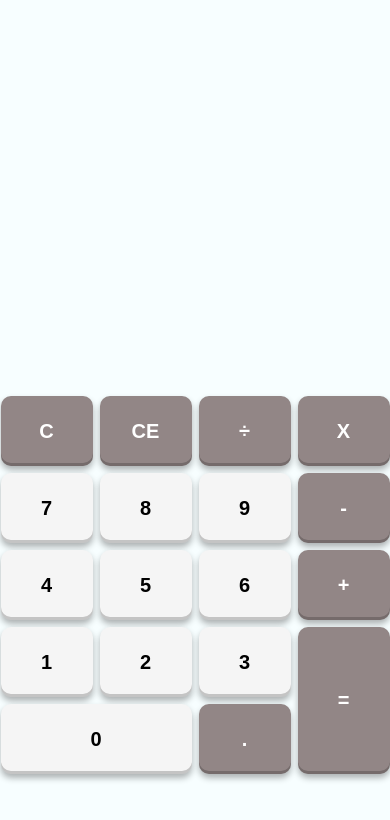
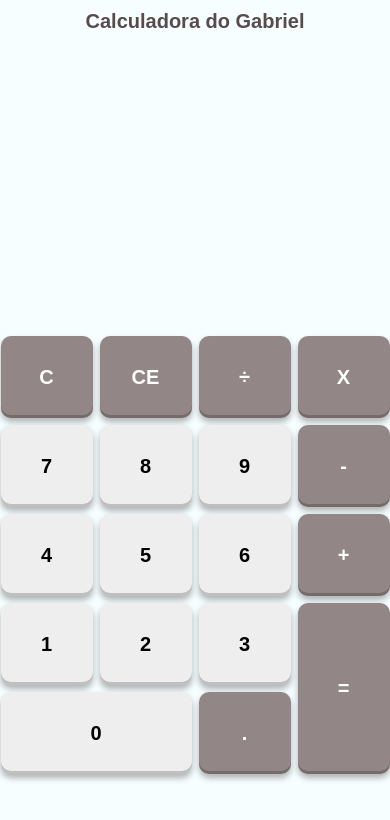
Before and after one commit to MestreJoker/Calculadora-JS, a plain HTML site: page index.html in a window 390 px wide. Drawn offline with nearby package versions, Linux system fonts and the light colour scheme.

Commit message:
Alternado o tamanho dos botões (mobile)

```diff
--- a/index.html
+++ b/index.html
@@ -3,7 +3,7 @@
 
 <head>
     <meta charset="UTF-8">
-    <meta name="viewport" content="width=device-width, initial-scale=1.0">
+    <meta name="viewport" content="width=device-width, initial-scale=1.0, maximum-scale=1.0, user-scalable=no">
     <title>Calculadora</title>
     <link rel="stylesheet" href="style.css">
 </head>
--- a/style.css
+++ b/style.css
@@ -180,7 +180,7 @@ input {
     }
 
     #titulo {
-        display: none;
+        padding-top: 20px
     }
 
     #visor {
@@ -194,6 +194,7 @@ input {
         font-size: 4em;
         padding-left: 30px;
         padding-right: 30px;
+        outline: none;
     }
 
     .botoes {
@@ -204,7 +205,7 @@ input {
             "bt4 bt5 bt6 btAdicao"
             "bt1 bt2 bt3 btIgual"
             "bt0 bt0 btPonto btIgual";
-        grid-template-rows: 70px 70px 70px 70px 70px;
+        grid-template-rows: 82px 82px 82px 82px 82px;
         grid-template-columns: 92px 92px 92px 92px;
         gap: 7px;
         position: relative;
@@ -212,11 +213,14 @@ input {
         padding-bottom: 70px;
         flex-grow: 1;
     }
+    .botoes div{
+        background-color: rgb(238, 238, 238);
+    }
 }
 
 @media (max-width: 380px) {
     .botoes {
-        grid-template-rows: 70px 70px 70px 70px 70px;
+        grid-template-rows: 82px 82px 82px 82px 82px;
         grid-template-columns: 85px 85px 85px 85px;
     }
 }
```
